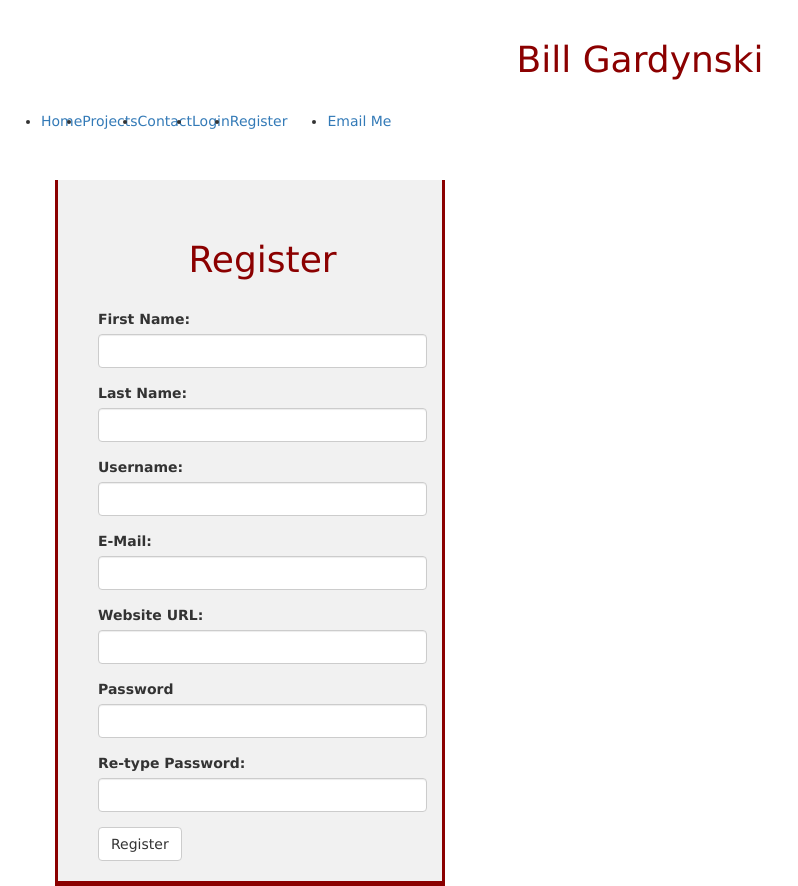
After one commit to bg2345/Pre_work, a Flask app: page /register in a window 1280 px wide. The commit adds this page. Shown: the whole page, without its empty margins (0-798 px from the left). Run offline with Flask 2, Linux system fonts and the light colour scheme; some libraries are stand-ins or nearby versions.

Commit message:
Users can now register and login, database is working

```diff
--- a/app/__init__.py
+++ b/app/__init__.py
@@ -3,6 +3,7 @@ from flask_bootstrap import Bootstrap
 from config import Config
 from flask_migrate import Migrate
 from flask_sqlalchemy import SQLAlchemy
+from flask_login import LoginManager
 
 app = Flask(__name__)
 
@@ -12,4 +13,8 @@ app.config.from_object(Config)
 db = SQLAlchemy(app)
 migrate = Migrate(app, db)
 
+login = LoginManager(app)
+
+login.login_view = 'login'
+
 from app import routes
--- a/app/forms.py
+++ b/app/forms.py
@@ -1,6 +1,8 @@
 from flask_wtf import FlaskForm
-from wtforms import StringField, SubmitField
-from wtforms.validators import DataRequired
+from wtforms import StringField, SubmitField, BooleanField, PasswordField, IntegerField
+from wtforms.validators import DataRequired, Email, EqualTo, ValidationError
+from flask import flash
+from app.models import User
 
 class ContactForm(FlaskForm):
     name = StringField('Name: ',
@@ -10,3 +12,31 @@ class ContactForm(FlaskForm):
     validators=[DataRequired()])
     message = StringField('Comment: ')
     submit = SubmitField('Submit')
+
+class LoginForm(FlaskForm):
+    username = StringField('Username:', validators=[DataRequired()])
+    password = PasswordField('Password:', validators=[DataRequired()])
+    remember_me = BooleanField('Remember Me')
+    submit = SubmitField('Login')
+
+class RegisterForm(FlaskForm):
+    first_name = StringField('First Name:', validators=[DataRequired()])
+    last_name = StringField('Last Name:', validators=[DataRequired()])
+    username = StringField('Username:', validators=[DataRequired()])
+    email = StringField('E-Mail:', validators=[DataRequired(), Email()])
+    url = StringField('Website URL:')
+    password = PasswordField('Password', validators=[DataRequired(), EqualTo('password')])
+    password2 = PasswordField('Re-type Password:', validators=[DataRequired(), EqualTo('password')])
+    submit = SubmitField('Register')
+
+    def validate_username(self, username):
+        user = User.query.filter_by(username=username.data).first()
+        if user is not None:
+            flash('Sorry but those credentials are already in use.')
+            raise ValidationError('Username is already taken.')
+
+    def validate_email(self, email):
+        user = User.query.filter_by(email=email.data).first()
+        if user is not None:
+            flash('Sorry but those credentials are already in use.')
+            raise ValidationError('E-Mail already used.')
--- a/app/routes.py
+++ b/app/routes.py
@@ -1,7 +1,8 @@
 from app import app, db
-from flask import render_template, url_for, redirect
-from app.forms import ContactForm
-from app.models import SubmitContact
+from flask import render_template, url_for, redirect, flash
+from app.forms import ContactForm, LoginForm, RegisterForm
+from app.models import SubmitContact, User
+from flask_login import current_user, login_user, logout_user, login_required
 
 @app.route('/')
 @app.route('/index')
@@ -28,3 +29,59 @@ def contact():
 
 
     return render_template('contact.html', title='Contact', form=form, contacts=contacts)
+
+
+@app.route('/register', methods=['GET', 'POST'])
+def register():
+
+    if current_user.is_authenticated:
+        flash('You are already logged in!')
+        return redirect(url_for('index'))
+
+    form = RegisterForm()
+
+    if form.validate_on_submit():
+        user = User(
+            first_name = form.first_name.data,
+            last_name = form.last_name.data,
+            username = form.username.data,
+            email = form.email.data,
+            url = form.url.data,
+        )
+
+        # set password hash
+        user.set_password(form.password.data)
+
+        db.session.add(user)
+        db.session.commit()
+        flash('Congratulations, you are now registered!')
+        return redirect(url_for('login'))
+
+    return render_template('register.html', title='Register', form=form)
+
+@app.route('/login', methods=['GET', 'POST'])
+def login():
+    if current_user.is_authenticated:
+        flash('You are already logged in!')
+        return redirect(url_for('index'))
+
+    form = LoginForm()
+
+    if form.validate_on_submit():
+        user = User.query.filter_by(username=form.username.data).first()
+
+        if user is None or not user.check_password(form.password.data):
+            flash('Credentials are incorrect.')
+            return redirect(url_for('login'))
+
+        login_user(user, remember=form.remember_me.data)
+        flash('You are now logged in!')
+        return redirect(url_for('index', username=current_user.username))
+
+    return render_template('login.html', title='Login', form=form)
+
+
+@app.route('/logout')
+def logout():
+    logout_user()
+    return redirect(url_for('index'))
--- a/app/static/css/main.css
+++ b/app/static/css/main.css
@@ -4,6 +4,14 @@ body {
   font-family: verdana;
   /* margin-left: 10px; */
   overflow-x: hidden;
+}
+
+.messages {
+  position: fixed;
+  top: 70px;
+  left: 10px;
+  color: red;
+  font-weight: bold;
 }
 
 h1 {
@@ -46,6 +54,13 @@ a:hover {
   border-left-color: darkred;
   padding-top: 20px;
   padding-left: 40px;
+  border-right: 5px;
+  border-width: medium;
+  border-right-style: solid;
+  border-right-color: darkred;
+  border-bottom: 5px;
+  border-bottom-style: solid;
+  border-bottom-color: darkred;
 }
 
 .main_pics {
--- a/app/templates/base.html
+++ b/app/templates/base.html
@@ -28,6 +28,31 @@
           <li class="nav-item"><a class="nav-link" href="{{ url_for('index') }}">Home</a></li>
           <li class="nav-item"><a class="nav-link" href="#">Projects</a></li>
           <li class="navitem"><a class="nav-link" href="{{ url_for('contact') }}">Contact</a></li>
+
+          {% if current_user.is_authenticated %}
+            <!-- put logout link here -->
+            <li class="nav-item">
+              <a class="nav-link" href="{{ url_for('logout') }}">Logout</a>
+            </li>
+          {% else %}
+            {% if title == 'Login' %}
+            <li class="nav-item active">
+            {% else %}
+            <li class="nav-item">
+            {% endif %}
+              <a class="nav-link" href="{{ url_for('login') }}">Login</a>
+              </li>
+              {% if title == 'Register' %}
+              <li class="nav-item active">
+              {% else %}
+              <li class="nav-item">
+              {% endif %}
+                <a class="nav-link" href="{{ url_for('register') }}">Register</a>
+              </li>
+            {% endif %}
+
+          <!-- <li class="nav-item"><a class="nav-link" href="{{ url_for('login')}}">Login</a></li>
+          <li class="navitem"><a class="nav-link" href="{{ url_for('register') }}">Register</a></li> -->
         </ul>
         <ul class="navbar-nav ml-auto">
             <li class="nav-item-right">
@@ -40,6 +65,15 @@
 {% endblock %}
 
 {% block content %}
+{% with messages = get_flashed_messages() %}
+  {% if messages %}
+    <ul class="messages">
+      {% for message in messages %}
+        <li>{{ message }}</li>
+      {% endfor %}
+    {% endif %}
+  {% endwith %}
+    </ul>
   {% block app_content %}{% endblock %}
 
 
--- /dev/null
+++ b/app/templates/register.html
@@ -0,0 +1,18 @@
+{% extends 'base.html' %}
+{% import 'bootstrap/wtf.html' as wtf %}
+
+
+{% block title %}
+  {{ super() }} - Register
+{% endblock %}
+
+{% block app_content %}
+<div class="container top-margin-lg">
+  <div class="row">
+    <div class="col-md-4 offset-md-4">
+      <h1>{{ title }}</h1>
+      {{ wtf.quick_form(form) }}
+    </div>
+  </div>
+</div>
+{% endblock %}
--- a/main.py
+++ b/main.py
@@ -1 +1,6 @@
-from app import app
+from app import app, db
+from app.models import User
+
+@app.shell_context_processor
+def make_shell_context():
+    return {'db': db, 'User': User }
```
Also changed, not shown: app/models.py (+23 -1 lines), app/templates/login.html (added, +19 -0 lines), migrations/versions/04dd2ef82b09_.py (added, +40 -0 lines), app.db.
